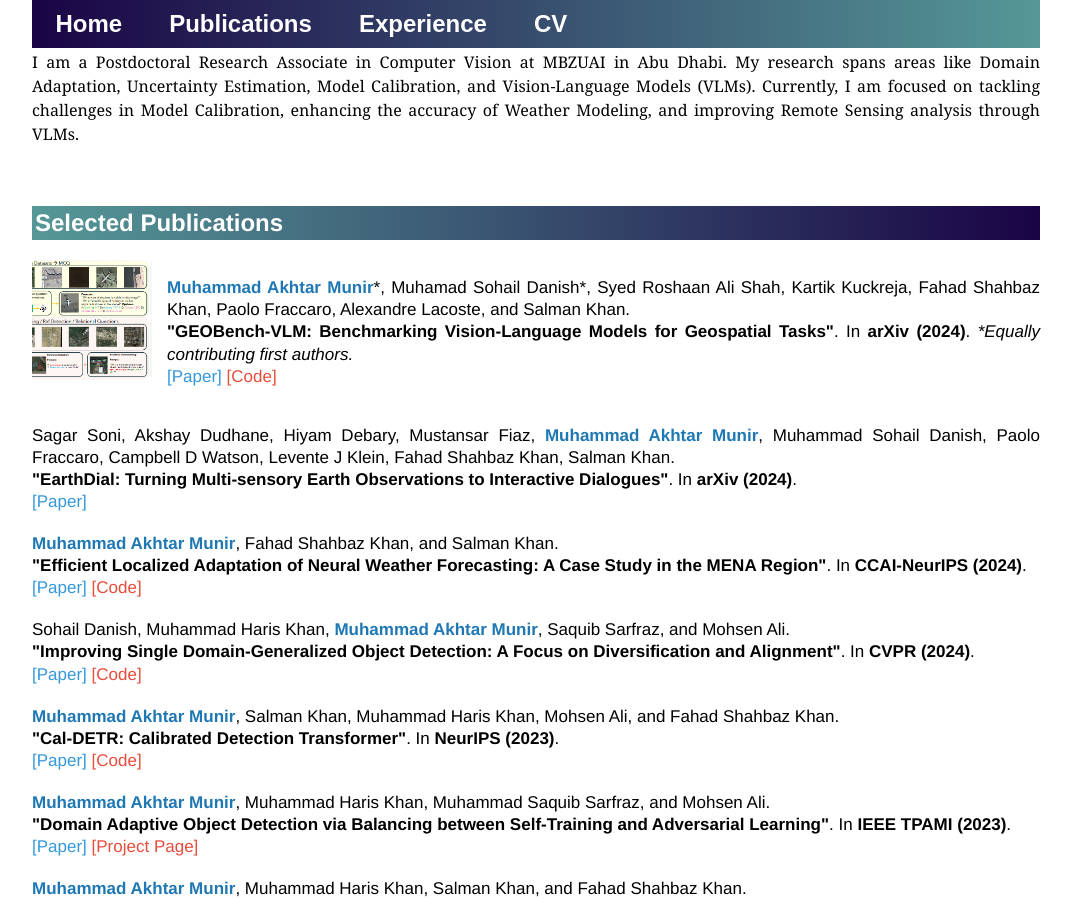
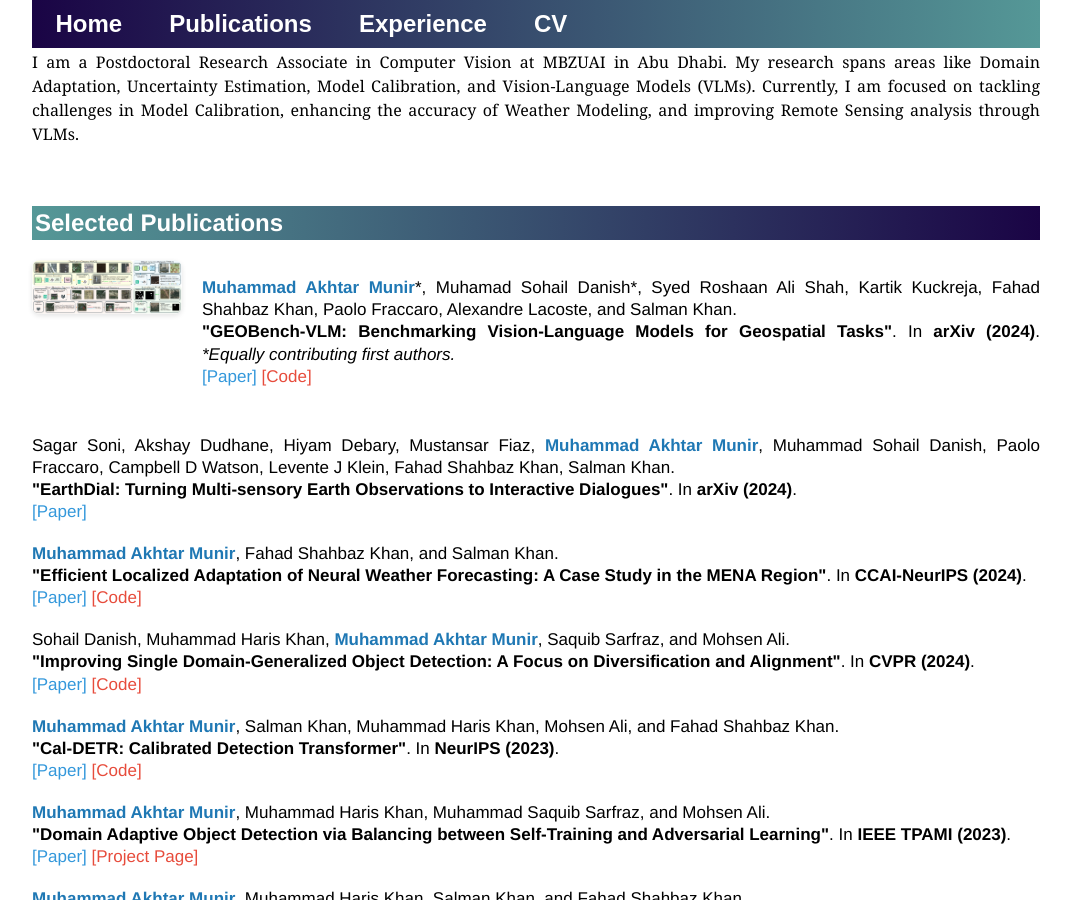
Before and after one commit to akhtarvision/akhtarvision.github.io, a Jekyll site: the page built from index.html, in a window 1280 px wide and 900 px high, scrolled down 320 px. Shown: the whole window, without its empty margins (104-1175 px from the left). Built offline with Jekyll 4.4.1, drawn with Linux system fonts in a browser that asks for light colours.

Commit message:
Update index.html

```diff
--- a/index.html
+++ b/index.html
@@ -57,9 +57,14 @@ title: Akhtar, CV & ML
                <a href="https://github.com/The-AI-Alliance/GEO-Bench-VLM" style="text-decoration: none; color: #e74c3c;">[Code]</a>
             </p>
         </li> -->
-        <li style="display: flex; align-items: flex-start; margin-bottom: 20px;">
-        <img src="thumbnail_geobench.png" alt="GEOBench-VLM Thumbnail" style="width: 120px; height: 120px; object-fit: cover; margin-right: 15px;">
-        <div>
+        <li style="display: flex; align-items: flex-start; margin-bottom: 30px;">
+        <!-- Thumbnail -->
+        <div style="flex: 0 0 150px; margin-right: 20px;">
+            <img src="thumbnail_geobench.png" alt="GEOBench-VLM Thumbnail" style="width: 100%; height: auto; border-radius: 8px; box-shadow: 0 2px 5px rgba(0, 0, 0, 0.1);">
+        </div>
+
+        <!-- Publication Details -->
+        <div style="flex: 1;">
             <p><b style="color: #1f78b4;">Muhammad Akhtar Munir</b>*, Muhamad Sohail Danish*, Syed Roshaan Ali Shah, Kartik Kuckreja, Fahad Shahbaz Khan, Paolo Fraccaro, Alexandre Lacoste, and Salman Khan.<br>
                <strong>"GEOBench-VLM: Benchmarking Vision-Language Models for Geospatial Tasks"</strong>.
                In <strong>arXiv (2024)</strong>. <i>*Equally contributing first authors.</i><br>
```
